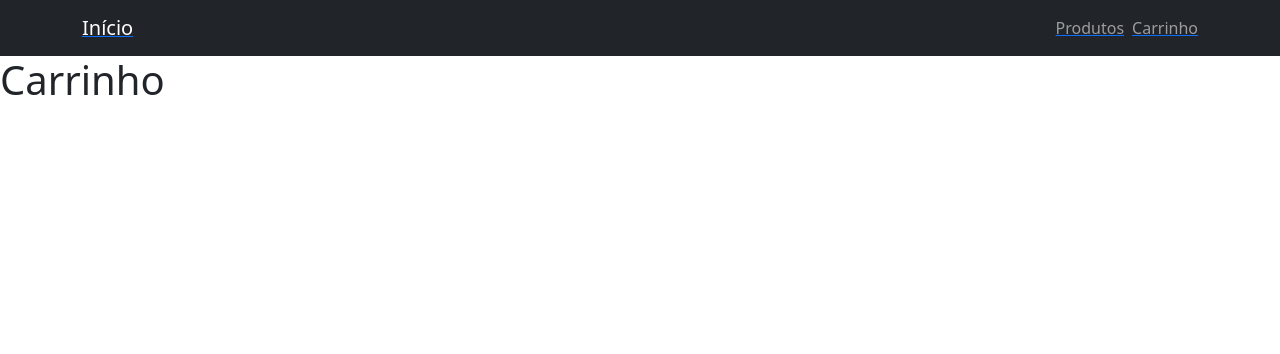
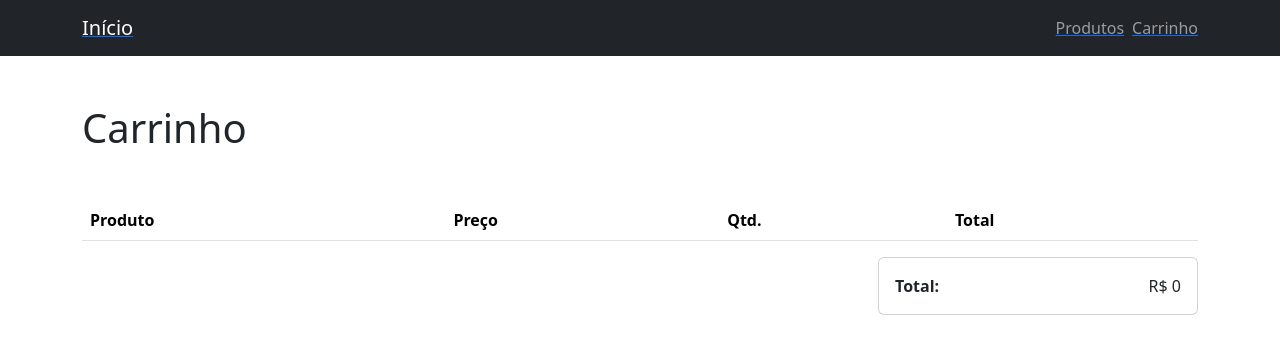
Before and after one commit to w-bonfim/nextjs-carrinho-de-compra, a Next.js app: page /cart in a window 1280 px wide. Shown: the top 354 px of the page. Built offline with nearby package versions, Linux system fonts and the light colour scheme.

Commit message:
Aplicação finalizada

```diff
--- /dev/null
+++ b/src/components/CartTable.tsx
@@ -0,0 +1,107 @@
+// src/components/CartTable.tsx
+
+import Image from "next/image";
+import { useEffect, useState } from "react";
+import { Button, Col, Row, Table } from "reactstrap";
+import { useCart } from "../hooks/useCart";
+import { ProductType } from "../services/products";
+
+type CartEntry = {
+  product: ProductType
+  quantity: number
+}
+
+const CartTableRow = (props: {
+  entry: CartEntry
+}) => {
+  const { addProduct, removeProduct } = useCart()
+
+  return (
+    <tr>
+      <td>
+        <Row className="align-items-center">
+          <Col xs={4} md={2} lg={1}>
+            <Image
+              src={props.entry.product.imageUrl}
+              alt={props.entry.product.name}
+              height={500}
+              width={600}
+            />
+          </Col>
+          <Col xs={8} md={10} lg={11}>
+            {props.entry.product.name}
+          </Col>
+        </Row>
+      </td>
+      <td>R$ {props.entry.product.price}</td>
+      <td>{props.entry.quantity}</td>
+      <td>R$ {(props.entry.product.price * props.entry.quantity)}</td>
+      <td>
+        <Button
+          color="primary"
+          size="sm"
+          onClick={() => addProduct(props.entry.product)}
+        >
+          +
+        </Button>
+        {' '}
+        <Button
+          color="danger"
+          size="sm"
+          onClick={() => removeProduct(props.entry.product.id)}
+        >
+          –
+        </Button>
+      </td>
+    </tr>
+  )
+}
+
+// src/components/CartTable.tsx
+
+// ...
+
+export default function CartTable() {
+    const [cartEntries, setCartEntries] = useState<CartEntry[]>([])
+    const { cart } = useCart()
+
+    useEffect(() => {
+      const entriesList = cart.reduce((list, product) => {
+        const entryIndex = list.findIndex(entry => entry.product.id === product.id)
+
+        if (entryIndex === -1) {
+          return [
+            ...list,
+            {
+              product,
+              quantity: 1
+            }
+          ]
+        }
+
+        list[entryIndex].quantity++
+        return list
+
+      }, [] as CartEntry[])
+
+      entriesList.sort((a, b) => a.product.id - b.product.id)
+      setCartEntries(entriesList)
+
+    }, [cart])
+
+    return (
+      <Table responsive className="align-middle" style={{ minWidth: '32rem' }}>
+        <thead>
+          <tr>
+            <th>Produto</th>
+            <th>Preço</th>
+            <th>Qtd.</th>
+            <th>Total</th>
+          </tr>
+        </thead>
+        <tbody>
+                  {cartEntries.map(entry => <CartTableRow key={entry.product.id} entry={entry} />)}
+        </tbody>
+      </Table>
+    )
+  }
--- /dev/null
+++ b/src/components/CartTotal.tsx
@@ -0,0 +1,21 @@
+import { Card, CardBody } from "reactstrap";
+import { useCart } from "../hooks/useCart";
+
+const CartTotal = () => {
+  const { cart } = useCart()
+
+  return (
+    <Card className="ms-auto" style={{ maxWidth: '20rem' }}>
+      <CardBody className="d-flex justify-content-between">
+        <strong>
+          Total:
+        </strong>
+        <span>
+          R$ {cart.reduce((total, product) => total + product.price, 0)}
+        </span>
+      </CardBody>
+    </Card>
+  )
+}
+
+export default CartTotal
--- a/src/components/ProductCard.tsx
+++ b/src/components/ProductCard.tsx
@@ -6,6 +6,7 @@ import React, { useState } from "react"
 import { Button, Card, CardBody, CardSubtitle } from "reactstrap"
 import { ProductType } from "../services/products"
 import SuccessToast from "./SuccessToast"
+import { useCart } from "@/hooks/useCart"
 
 type ProductCardProps = {
   product: ProductType
@@ -14,6 +15,7 @@ type ProductCardProps = {
 const ProductCard: React.FC<ProductCardProps> = ({ product }) => {
   const [toastIsOpen, setToastIsOpen] = useState(false)
   const { id, name, imageUrl, price } = product
+  const { addProduct } = useCart()
 
   return (
     <>
@@ -38,6 +40,7 @@ const ProductCard: React.FC<ProductCardProps> = ({ product }) => {
             className="pb-2"
             block
             onClick={() => {
+                addProduct(product)
                 setToastIsOpen(true)
                 setTimeout(() => setToastIsOpen(false), 1000 * 3)
             }}
--- a/src/components/ProductDetails.tsx
+++ b/src/components/ProductDetails.tsx
@@ -5,6 +5,7 @@ import React, { useState } from "react";
 import { Button, Col, Row } from "reactstrap";
 import { ProductType } from "../services/products";
 import SuccessToast from "./SuccessToast";
+import { useCart } from "@/hooks/useCart";
 
 type ProductDetailsProps = {
   product: ProductType
@@ -12,6 +13,7 @@ type ProductDetailsProps = {
 
 const ProductDetails: React.FC<ProductDetailsProps> = ({ product }) => {
   const [toastIsOpen, setToastIsOpen] = useState(false)
+  const { addProduct } = useCart()
 
   return (
     <Row>
@@ -40,6 +42,7 @@ const ProductDetails: React.FC<ProductDetailsProps> = ({ product }) => {
           color="dark"
           className="my-3 pb-2"
           onClick={() => {
+            addProduct(product)
             setToastIsOpen(true)
             setTimeout(() => setToastIsOpen(false), 1000 * 3)
         }}
--- /dev/null
+++ b/src/hooks/useCart.tsx
@@ -0,0 +1,52 @@
+import ProductCard from "@/components/ProductCard"
+import { ProductType } from "@/services/products"
+import { ReactNode, createContext, useContext, useEffect, useState } from "react"
+
+type CartContextType = {
+    cart: ProductType[]
+    addProduct: { product: ProductType}
+    removeProduct: { productId: number}
+}
+
+const CartContext = createContext<CartContextType>({} as CartContextType)
+
+export const CartContextTypeProvider = (props: {
+    children?: ReactNode
+}) => {
+    const [cart, setCart] = useState<ProductType[]>([])
+
+    useEffect(() => {
+      const storedCart = localStorage.getItem('shopping-cart')
+
+      if (storedCart) {
+        setCart(JSON.parse(storedCart))
+      }
+    }, [])
+
+    const addProduct = (product: ProductType) => {
+      const updatedCart = [...cart, product]
+      localStorage.setItem('shopping-cart', JSON.stringify(updatedCart))
+      setCart(updatedCart)
+    }
+
+    const removeProduct = (productId: number) => {
+      const productIndex = cart.findIndex(product => product.id === productId)
+
+      if (productIndex !== -1) {
+        const updatedCart = [...cart]
+        updatedCart.splice(productIndex, 1)
+        localStorage.setItem('shopping-cart', JSON.stringify(updatedCart))
+        setCart(updatedCart)
+      }
+    }
+
+    return (
+      <CartContext.Provider
+        value={{ cart, addProduct, removeProduct }}
+      >
+        {props.children}
+      </CartContext.Provider>
+    );
+  }
+
+  export const useCart = () => useContext(CartContext)
--- a/src/pages/_app.tsx
+++ b/src/pages/_app.tsx
@@ -1,6 +1,11 @@
+import { CartContextTypeProvider } from '@/hooks/useCart'
 import 'bootstrap/dist/css/bootstrap.min.css'
 import type { AppProps } from 'next/app'
 
 export default function App({ Component, pageProps }: AppProps) {
-  return <Component {...pageProps} />
+  return (
+    <CartContextTypeProvider>
+      <Component {...pageProps} />
+    </CartContextTypeProvider>
+  )
 }
--- a/src/pages/cart.tsx
+++ b/src/pages/cart.tsx
@@ -1,6 +1,9 @@
+import CartTable from "@/components/CartTable";
+import CartTotal from "@/components/CartTotal";
 import Header from "@/components/Header";
 import { NextPage } from "next";
 import Head from "next/head";
+import { Container } from "reactstrap";
 
 const Cart: NextPage = () => {
     return (
@@ -13,9 +16,16 @@ const Cart: NextPage = () => {
 
             <Header />
 
-            <h1>
-                Carrinho
-            </h1>
+            <main>
+                <Container className="mb-5">
+                    <h1 className="my-5">
+                        Carrinho
+                    </h1>
+
+                    <CartTable />
+                    <CartTotal />
+                </Container>
+            </main>
         </>
     )
 }
```
Also changed, not shown: src/pages/products/[id].tsx (line endings or trailing spaces).
